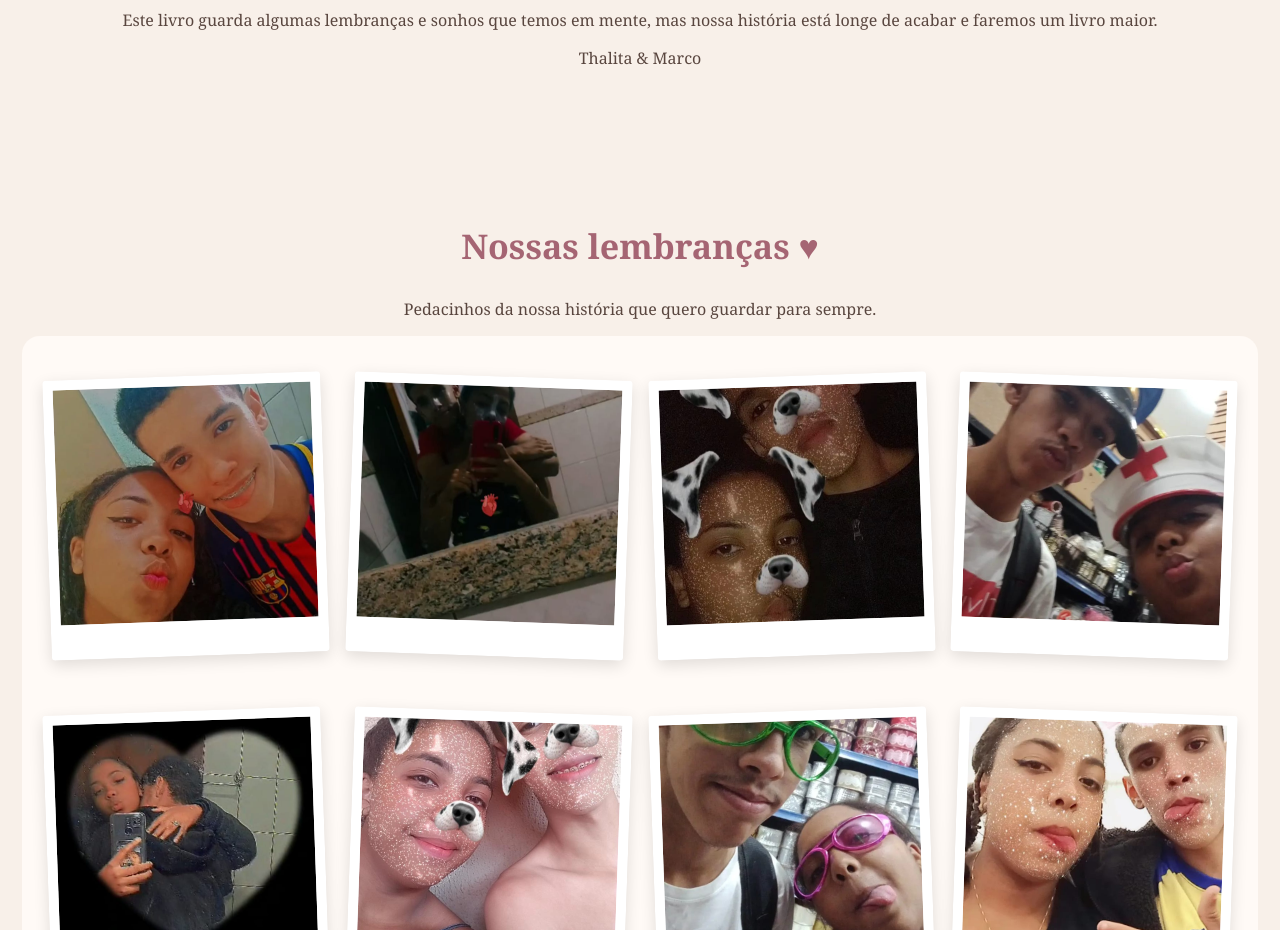
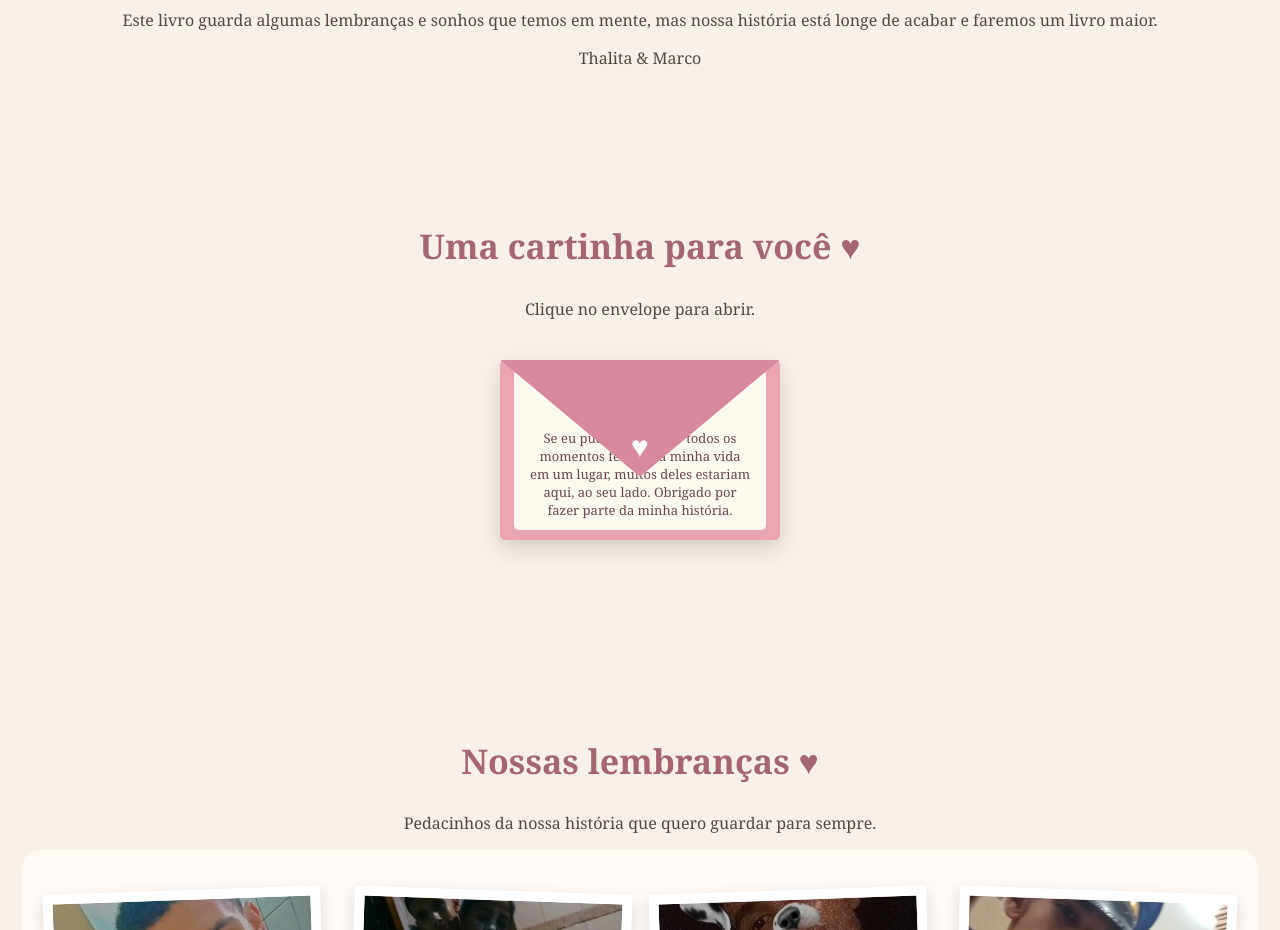
Before and after one commit to itzmarco0202-afk/Thalita-Marco, a plain HTML site: page index.html in a window 1280 px wide. Shown: the part 9840-10770 px from the top of the page. Drawn offline with Linux system fonts and the light colour scheme.

Commit message:
Update index.html

```diff
--- a/index.html
+++ b/index.html
@@ -112,6 +112,75 @@ setInterval(()=>{
  document.body.appendChild(heart);
  setTimeout(()=>heart.remove(),10000);
 },1200);
+ .carta-section{
+ text-align:center;
+ padding:40px 20px;
+}
+
+.envelope{
+ position:relative;
+ width:280px;
+ height:180px;
+ margin:40px auto;
+ background:#e9a5b3;
+ border-radius:5px;
+ cursor:pointer;
+ box-shadow:0 8px 20px rgba(0,0,0,0.15);
+}
+
+.carta{
+ position:absolute;
+ width:90%;
+ height:160px;
+ background:#fffaf0;
+ left:5%;
+ top:10px;
+ padding:15px;
+ box-sizing:border-box;
+ border-radius:5px;
+ transition:transform 0.8s ease;
+ z-index:1;
+ overflow:auto;
+ font-size:13px;
+ color:#6b4650;
+}
+
+.aba{
+ position:absolute;
+ inset:0;
+ background:#d8899d;
+ clip-path:polygon(0 0,100% 0,50% 65%);
+ z-index:3;
+ transition:transform 0.8s ease;
+ transform-origin:top;
+}
+
+.coracao{
+ position:absolute;
+ top:65px;
+ left:50%;
+ transform:translateX(-50%);
+ color:white;
+ font-size:30px;
+ z-index:4;
+}
+
+.envelope.aberto .aba{
+ transform:rotateX(180deg);
+ z-index:0;
+}
+
+.envelope.aberto .carta{
+ transform:translateY(-130px);
+}
+ .envelope{
+ perspective:800px;
+}
+
+.envelope.aberto{
+ margin-top:160px;
+ margin-bottom:180px;
+}
  </style>
 <body>
 
@@ -230,6 +299,24 @@ setInterval(()=>{
  <p>Este livro guarda algumas lembranças e sonhos que temos em mente, mas nossa história está longe de acabar e faremos um livro maior.</p>
  <p>Thalita & Marco</p>
 </footer>
+ <section class="carta-section">
+  <h2>Uma cartinha para você ♥</h2>
+  <p>Clique no envelope para abrir.</p>
+
+  <div class="envelope" onclick="this.classList.toggle('aberto')">
+    <div class="carta">
+      <p>Thalita,</p>
+      <p>
+        Se eu pudesse guardar todos os momentos felizes da minha vida
+        em um lugar, muitos deles estariam aqui, ao seu lado.
+        Obrigado por fazer parte da minha história.
+      </p>
+      <p>Com carinho, Marco ♥</p>
+    </div>
+    <div class="aba"></div>
+    <div class="coracao">♥</div>
+  </div>
+</section>
 
 <section>
  <h2>Nossas lembranças ♥</h2>
```
